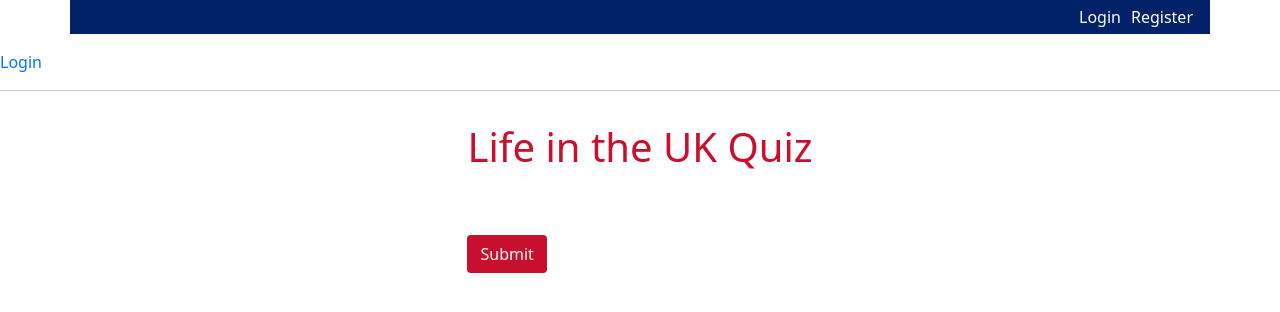
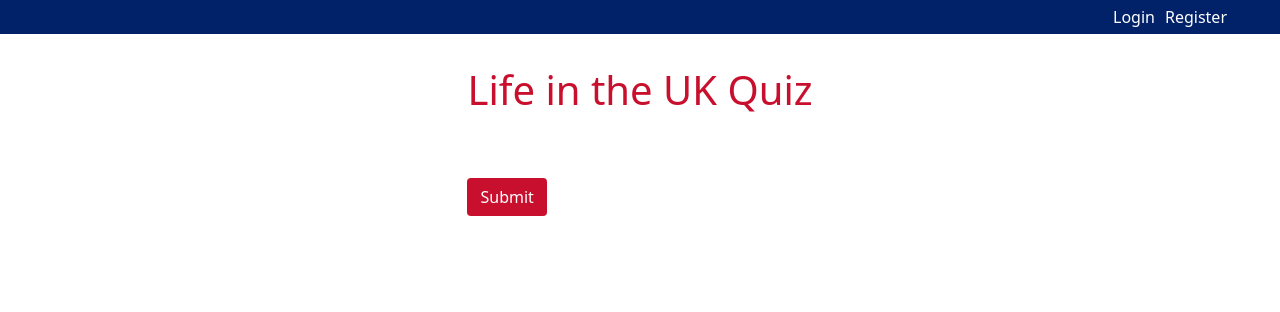
Before and after one commit to lemosbc/lituk-quiz-app, a Django app: page /questions_list in a window 1280 px wide. Shown: the top 312 px of the page. Run offline with Django 4.2, Linux system fonts and the light colour scheme; data that the repository does not hold is empty.

Commit message:
Edit navbar

```diff
--- a/quiz/templates/quiz/base.html
+++ b/quiz/templates/quiz/base.html
@@ -17,14 +17,19 @@
   </head>
   <body>
     <nav>
-      <div class="container nav-container flag-blue">
-        <ul class="nav-list">
+      <div class="nav-container flag-blue">
+        <ul class="nav-list mx-5">
+          {% if request.user.is_authenticated %}
+          <li class="text-white">{{ request.user }}</li>
+          <li><a href="{% url 'logout' %}" class="nav-links">Logout</a></li>
+          {% else %}
           <li id="login">
             <a href="{% url 'login'%}" class="nav-links">Login</a>
           </li>
           <li id="register">
             <a href="{% url 'register'%}" class="nav-links">Register</a>
           </li>
+          {% endif %}
         </ul>
       </div>
     </nav>
--- a/quiz/templates/quiz/questions_list.html
+++ b/quiz/templates/quiz/questions_list.html
@@ -1,13 +1,4 @@
 {% extends 'quiz/base.html' %} {% block content %}
-
-{% if request.user.is_authenticated %}
-<p>{{ request.user }}</p>
-<a href="{% url 'logout' %}">Logout</a>
-{% else %}
-<a href="{% url 'login' %}">Login</a>
-{% endif %}
-
-<hr>
 
 <div class="container mt-4 d-flex justify-content-center p-2">
   <div>
```
